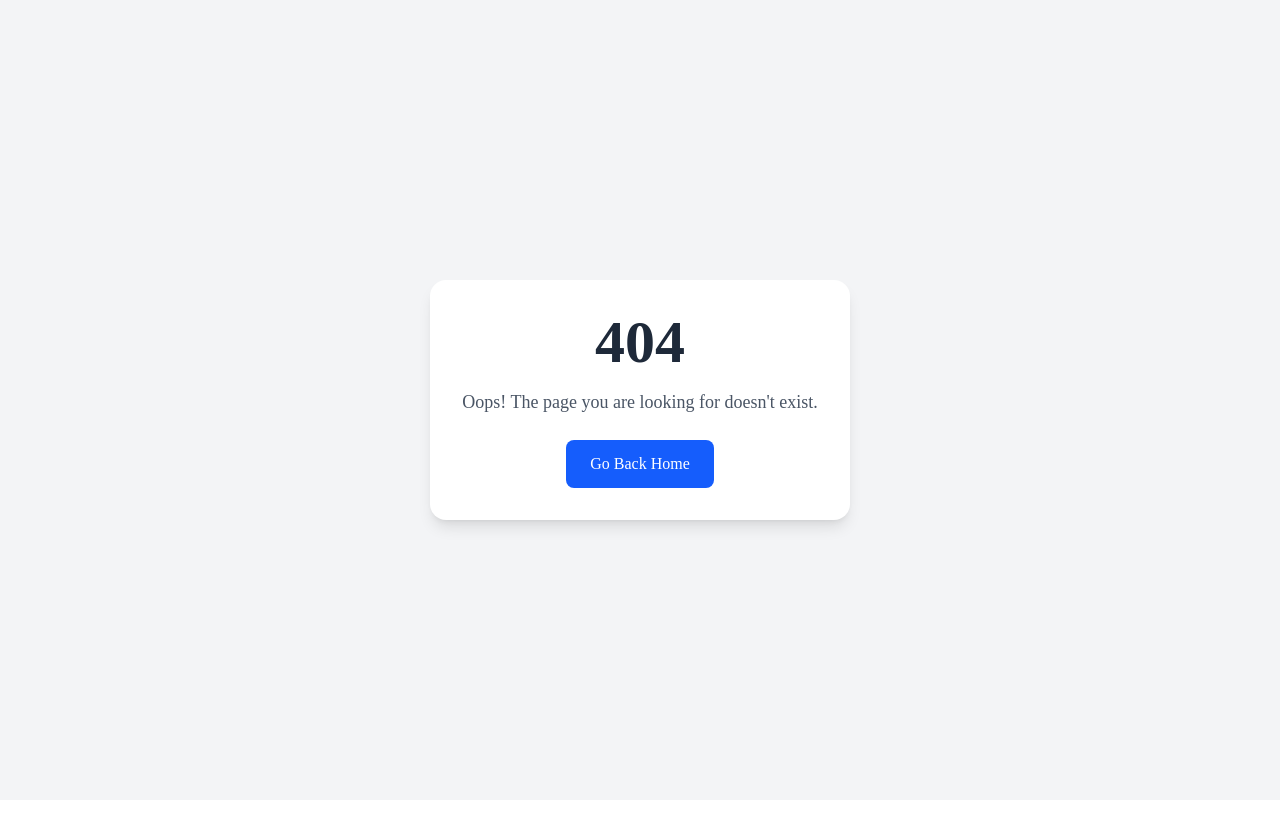
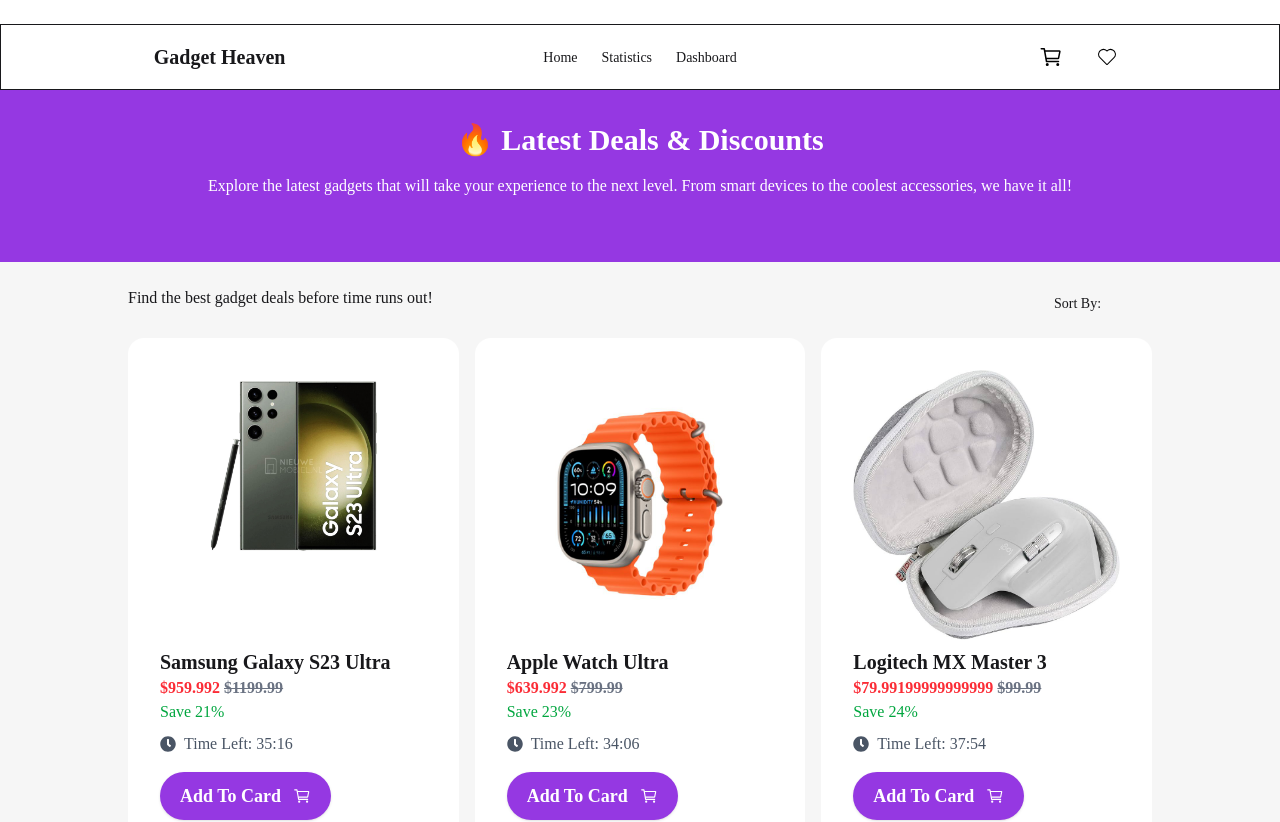
Before and after one commit to Humayun1318/B10-A8-gadget-heaven-reset9, a React (Vite) app: page /deals in a window 1280 px wide. Before the commit this address had no page. Shown: the top 822 px of the page. Before the commit the page ends 800 px from the top, so only its background shows below. Built offline with nearby package versions, Linux system fonts and the light colour scheme.

Commit message:
appy extra routes dels section

```diff
--- a/src/components/Deals&discount/Deals&Discounts.jsx
+++ /dev/null
@@ -1,109 +0,0 @@
-import { useState, useEffect } from "react";
-import { Card, CardContent } from "@/components/ui/card";
-import { Button } from "@/components/ui/button";
-import { FaShoppingCart, FaClock } from "react-icons/fa";
-
-const dealsData = [
-  {
-    id: 1,
-    name: "iPhone 14",
-    originalPrice: 999,
-    discountPrice: 849,
-    image: "https://via.placeholder.com/150",
-    category: "Phones",
-    discount: 15,
-    timeLeft: 3600, // 1 hour in seconds
-  },
-  {
-    id: 2,
-    name: "Samsung Galaxy S23",
-    originalPrice: 899,
-    discountPrice: 749,
-    image: "https://via.placeholder.com/150",
-    category: "Phones",
-    discount: 20,
-    timeLeft: 7200, // 2 hours
-  },
-  {
-    id: 3,
-    name: "Apple Watch Series 8",
-    originalPrice: 499,
-    discountPrice: 399,
-    image: "https://via.placeholder.com/150",
-    category: "Smartwatches",
-    discount: 20,
-    timeLeft: 1800, // 30 minutes
-  },
-];
-
-const DealsPage = () => {
-  const [deals, setDeals] = useState(dealsData);
-  const [sortBy, setSortBy] = useState("default");
-
-  useEffect(() => {
-    const interval = setInterval(() => {
-      setDeals((prevDeals) =>
-        prevDeals.map((deal) =>
-          deal.timeLeft > 0
-            ? { ...deal, timeLeft: deal.timeLeft - 1 }
-            : { ...deal, expired: true }
-        )
-      );
-    }, 1000);
-    return () => clearInterval(interval);
-  }, []);
-
-  const formatTime = (seconds) => {
-    const minutes = Math.floor(seconds / 60);
-    const secs = seconds % 60;
-    return `${minutes}:${secs < 10 ? "0" : ""}${secs}`;
-  };
-
-  const sortedDeals = [...deals].sort((a, b) => {
-    if (sortBy === "discount") return b.discount - a.discount;
-    if (sortBy === "price") return a.discountPrice - b.discountPrice;
-    return 0;
-  });
-
-  return (
-    <div className="p-6">
-      <h1 className="text-3xl font-bold mb-4">🔥 Latest Deals & Discounts</h1>
-      <div className="flex justify-between mb-4">
-        <p>Find the best gadget deals before time runs out!</p>
-        <select
-          onChange={(e) => setSortBy(e.target.value)}
-          className="border p-2 rounded"
-        >
-          <option value="default">Sort By</option>
-          <option value="discount">Highest Discount</option>
-          <option value="price">Lowest Price</option>
-        </select>
-      </div>
-      <div className="grid grid-cols-1 md:grid-cols-3 gap-4">
-        {sortedDeals.map((deal) => (
-          <Card key={deal.id} className="p-4 relative">
-            <img src={deal.image} alt={deal.name} className="w-full mb-2" />
-            <CardContent>
-              <h2 className="text-xl font-semibold">{deal.name}</h2>
-              <p className="text-red-500 font-bold">
-                ${deal.discountPrice} <span className="line-through text-gray-500">${deal.originalPrice}</span>
-              </p>
-              <p className="text-green-600">Save {deal.discount}%</p>
-              <p className="flex items-center mt-2 text-gray-600">
-                <FaClock className="mr-2" /> Time Left: {deal.expired ? "Expired" : formatTime(deal.timeLeft)}
-              </p>
-              <div className="mt-4 flex justify-between">
-                <Button className="bg-blue-500 text-white flex items-center">
-                  <FaShoppingCart className="mr-2" /> Grab This Deal
-                </Button>
-                <Button className="bg-yellow-500 text-white">Notify Me</Button>
-              </div>
-            </CardContent>
-          </Card>
-        ))}
-      </div>
-    </div>
-  );
-};
-
-export default DealsPage;
--- /dev/null
+++ b/src/components/Deals&discount/DealsPage.jsx
@@ -0,0 +1,107 @@
+import { useState, useEffect, useContext } from "react";
+import {  FaClock } from "react-icons/fa";
+import { DataContext } from "../../Context/context";
+import { IoCartOutline } from "react-icons/io5";
+
+
+const DealsPage = () => {
+  const [deals, setDeals] = useState([]);
+  const [sortBy, setSortBy] = useState("default");
+  const { data, handleAddToCart } = useContext(DataContext)
+
+  useEffect(() => {
+    const dealsData = data
+      .filter(p => p.rating == 4.9)
+      .map(p => ({
+        id: p.product_id,
+        name: p.product_title,
+        originalPrice: p.price,
+        discountPrice: p.price - (p.price * 0.2),
+        image: p.product_image,
+        category: p.category,
+        discount: Math.floor(Math.random() * (25 - 20 + 1)) + 20,
+        timeLeft: Math.floor(Math.random() * (3600 - 1800 + 1)) + 1800
+      }));
+
+    setDeals(dealsData);
+  }, [data]);
+
+
+  useEffect(() => {
+    const interval = setInterval(() => {
+      setDeals((prevDeals) => {
+        const updatedDeals = prevDeals.map((deal) =>
+          deal.timeLeft > 0
+            ? { ...deal, timeLeft: deal.timeLeft - 1 }
+            : { ...deal, expired: true }
+        );
+        const allExpired = updatedDeals.every(deal => deal.expired);
+        if (allExpired) clearInterval(interval);
+        return updatedDeals;
+      });
+    }, 1000);
+
+    return () => clearInterval(interval);
+  }, [deals]);
+
+  const formatTime = (seconds) => {
+    const minutes = Math.floor(seconds / 60);
+    const secs = seconds % 60;
+    return `${minutes}:${secs < 10 ? "0" : ""}${secs}`;
+  };
+
+  const sortedDeals = [...deals].sort((a, b) => {
+    if (sortBy === "discount") return b.discount - a.discount;
+    if (sortBy === "price") return a.discountPrice - b.discountPrice;
+    return 0;
+  });
+
+  return (
+    <div className="mb-20">
+      <div className=" w-full bg-[#9538E2] py-8 text-center px-4">
+        <h5 className="text-2xl lg:text-3xl font-bold text-white">🔥 Latest Deals & Discounts</h5>
+        <p className="mt-4 mb-8 text-white">Explore the latest gadgets that will take your experience to the next level. From smart devices to the coolest accessories, we have it all!</p>
+      </div>
+      <div className="sm:w-[90%] lg:w-[80%] mx-auto mt-6 px-4 sm:px-0">
+        <div className="flex justify-between mb-4">
+          <p className="font-medium">Find the best gadget deals before time runs out!</p>
+          <select
+            onChange={(e) => setSortBy(e.target.value)}
+            className="py-2 rounded text-sm appearance-none"
+          >
+            <option value="default">Sort By:</option>
+            <option value="discount"
+            className="w-6">Highest Discount</option>
+            <option value="price">Lowest Price</option>
+          </select>
+        </div>
+        <div className="grid grid-cols-1 lg:grid-cols-3 gap-4">
+          {sortedDeals.map((deal, idx) => (
+            <div key={idx} className="p-8 relative bg-white rounded-2xl flex flex-col justify-between">
+              <img src={deal.image} alt={deal.name} className="w-full mb-2" />
+              <div>
+                <h2 className="text-xl font-semibold">{deal.name}</h2>
+                <p className="text-red-500 font-bold">
+                  ${deal.discountPrice} <span className="line-through text-gray-500">${deal.originalPrice}</span>
+                </p>
+                <p className="text-green-600">Save {deal.discount}%</p>
+                <p className="flex items-center mt-2 text-gray-600">
+                  <FaClock className="mr-2" /> Time Left: {deal.expired ? "Expired" : formatTime(deal.timeLeft)}
+                </p>
+                <div className="mt-4 ">
+                  <button className="mr-4 flex items-center gap-3 px-3 lg:px-5 py-0 lg:py-2.5 bg-[#9538E2] rounded-4xl text-white text-lg font-bold shadow cursor-pointer hover:bg-[#9538e2ef]"
+                    onClick={() => handleAddToCart(deal.id, deal?.discountPrice)}
+                  >Add To Card
+                    <IoCartOutline className='' />
+                  </button>
+                </div>
+              </div>
+            </div>
+          ))}
+        </div>
+      </div>
+    </div>
+  );
+};
+
+export default DealsPage;
--- a/src/components/Home/Home.jsx
+++ b/src/components/Home/Home.jsx
@@ -14,8 +14,12 @@
   return (
     <div className='-mt-[600px] '>
       <div className='text-center bg-white mb-6 space-y-6 opacity-70'>
-        <Link to=""
-          className='font-extrabold text-5xl'>➡️Today's Hot Deals! Click Me!▶️</Link>
+        <Link to="deals"
+          className='font-extrabold text-5xl'>
+          <span>▶️Click Me! </span>
+          Today's Hot Deals!
+          <span>Click Me!▶️ </span>
+        </Link>
         {/* <Button className='mb-4 '>
           <Link to="/deals"
             className='rounded-2xl bg-gray-400 py-4 px-8'
--- a/src/main.jsx
+++ b/src/main.jsx
@@ -16,6 +16,7 @@
 import Categories from './components/Home/Categories/Categories';
 import ProductDetails from './components/ProductDetails/ProductDetails';
 import { HelmetProvider } from 'react-helmet-async';
+import DealsPage from './components/Deals&discount/DealsPage';
 
 
 
@@ -54,6 +55,10 @@
         path: "dashboard",
         element: <Dashboard></Dashboard>,
       },
+      {
+        path: "deals",
+        element: <DealsPage></DealsPage>,
+      },
     ]
   },
 ]);
```
